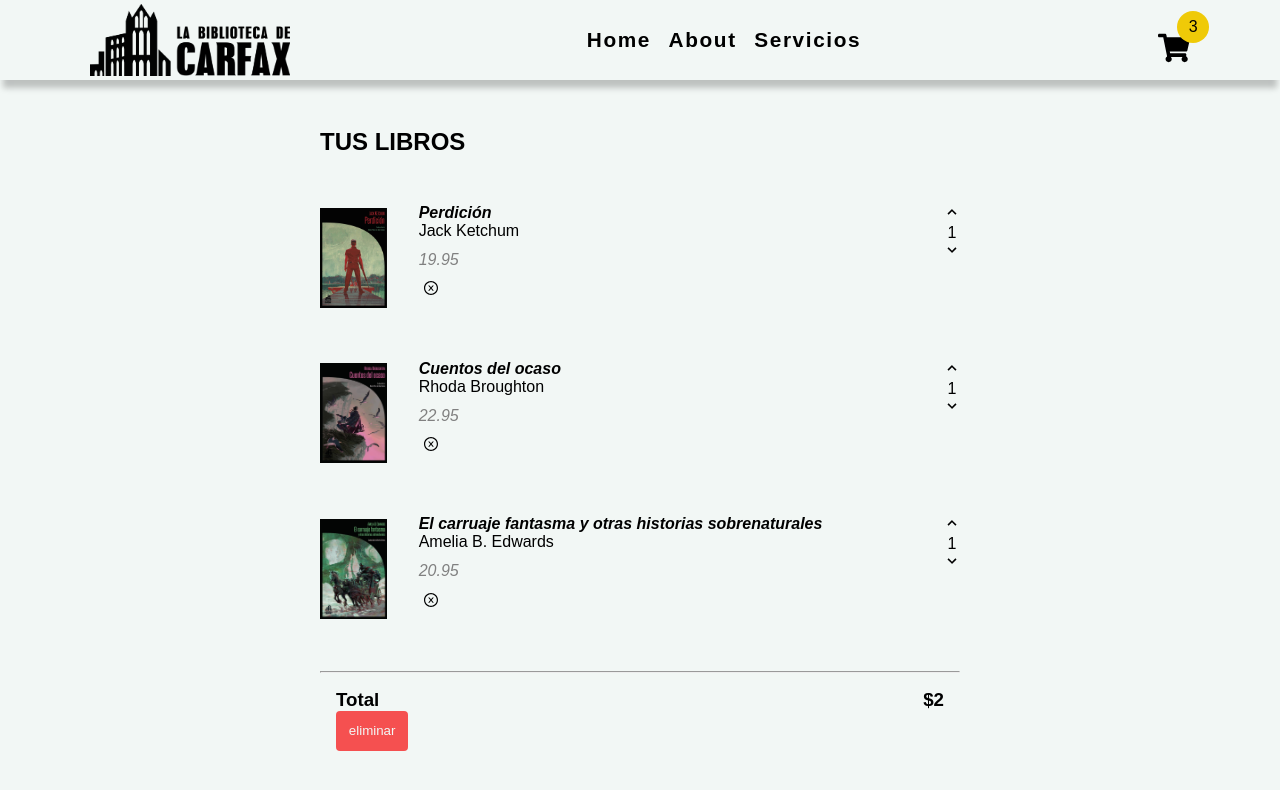
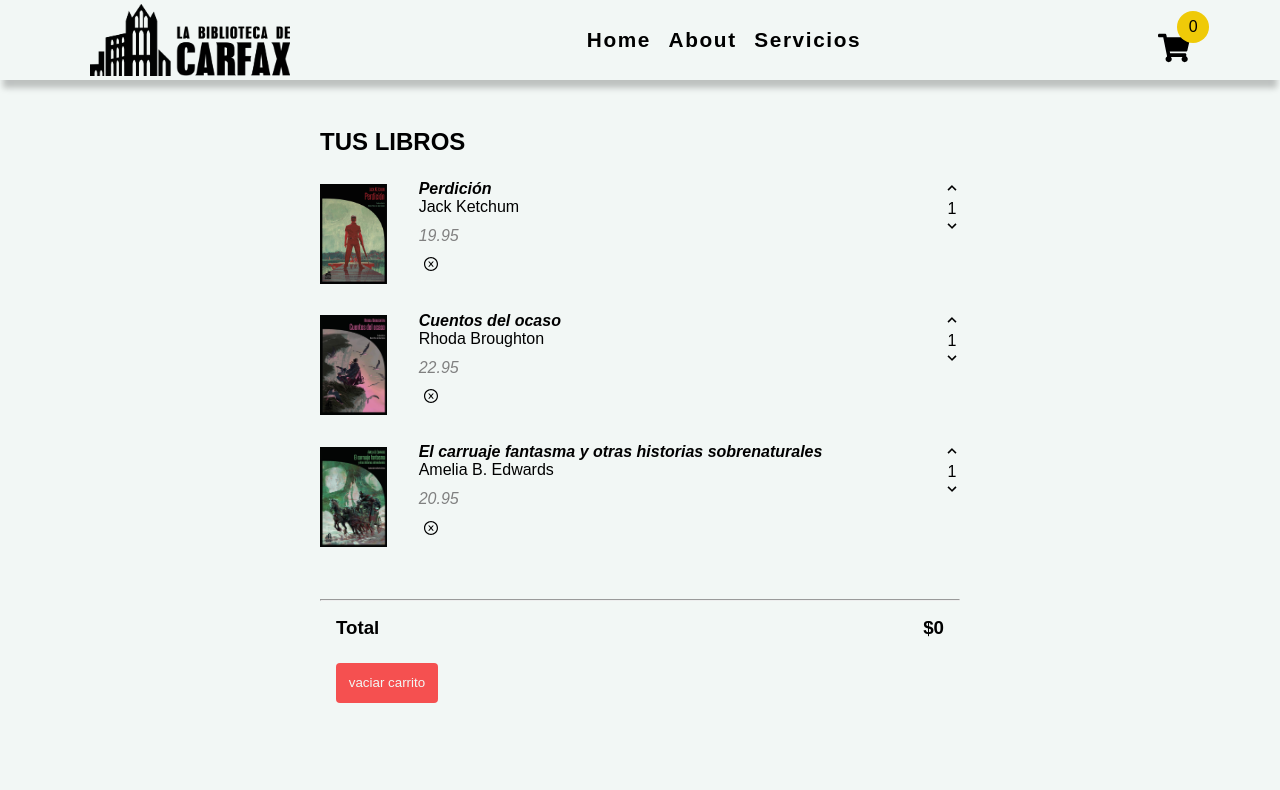
Before and after one commit to Ciriero/Shopping_cart, a React (Create React App) app: page / in a window 1280 px wide. Shown: the top 790 px of the page. Built offline with nearby package versions, Linux system fonts and the light colour scheme.

Commit message:
reducer/deleteall

```diff
--- a/src/components/Cart.js
+++ b/src/components/Cart.js
@@ -2,8 +2,18 @@ import React from "react";
 import books from "../data/books";
 import CartItem from "./CartItem";
 import { CartContainer, ButtonRmv } from "../styles/Cart.styles";
+import { useGlobalContext } from "../context/context";
 
 const Cart = () => {
+  const { cart, total, deleleteAllBooks } = useGlobalContext();
+  if (cart.length === 0) {
+    return (
+      <CartContainer>
+        <h2>TUS LIBROS</h2>
+        <h4 className="empty">Tu cesta está vacía</h4>
+      </CartContainer>
+    );
+  }
   return (
     <CartContainer>
       <h2>TUS LIBROS</h2>
@@ -14,9 +24,9 @@ const Cart = () => {
       <div className="total">
         <h3>
           Total
-            <span>$2</span>
+          <span>${total}</span>
         </h3>
-        <ButtonRmv>eliminar</ButtonRmv>
+        <ButtonRmv onClick={deleleteAllBooks}>vaciar carrito</ButtonRmv>
       </div>
     </CartContainer>
   );
--- a/src/components/Footer.js
+++ b/src/components/Footer.js
@@ -1,8 +1,10 @@
 import React from "react";
 import { FooterContainer } from "../styles/Footer.styles";
 import { FaShoppingCart, FaUserAlt, FaGift, FaBook } from "react-icons/fa";
+import { useGlobalContext } from "../context/context";
 
 const Footer = () => {
+  const {amount} = useGlobalContext()
   return (
     <FooterContainer>
       <div>
@@ -15,7 +17,7 @@ const Footer = () => {
         <FaUserAlt/>
       </div>
       <div className="number-container">
-        <span className="number">3</span>
+        <span className="number">{amount}</span>
         <FaShoppingCart/>
       </div>
     </FooterContainer>
--- a/src/components/Navbar.js
+++ b/src/components/Navbar.js
@@ -7,8 +7,10 @@ import logo from "../images/logo.png";
 import { NavCenter, NavContainer } from "../styles/Navbar.styles";
 import Footer from "./Footer";
 import Sidebar from "./Sidebar";
+import { useGlobalContext } from "../context/context";
 
 const Navbar = () => {
+  const {amount} = useGlobalContext()
   const [isOpen, setIsOpen] = useState(false);
 
   return (
@@ -30,7 +32,7 @@ const Navbar = () => {
           </ul>
           <div className="shop">
             <FaShoppingCart />
-            <p className="numero">3</p>
+            <p className="numero">{amount}</p>
           </div>
         </NavCenter>
       </NavContainer>
--- a/src/context/actions.js
+++ b/src/context/actions.js
@@ -0,0 +1 @@
+export const DELETE_ALL = "DELETE_ALL"
--- a/src/context/context.js
+++ b/src/context/context.js
@@ -1,18 +1,28 @@
 import { createContext, useContext, useReducer } from "react";
 import reducer from "./reducers";
-import items from "../data";
+import books from "../data";
+import { DELETE_ALL } from "./actions";
 
 const AppContext = createContext();
 const initialState = {
-  cart: items,
+  cart: books,
   amount: 0,
   total: 0,
 };
 
 const AppProvider = ({ children }) => {
   const [state, dispatch] = useReducer(reducer, initialState);
+
+  const deleleteAllBooks = () => {
+    dispatch({
+      type: DELETE_ALL,
+    });
+  };
+
   return (
-    <AppContext.Provider value={{...state}}>{children}</AppContext.Provider>
+    <AppContext.Provider value={{ ...state, deleleteAllBooks }}>
+      {children}
+    </AppContext.Provider>
   );
 };
 
--- a/src/context/reducers.js
+++ b/src/context/reducers.js
@@ -1,3 +1,16 @@
-const reducer = (state, action) => {}
+import { DELETE_ALL } from "./actions";
 
-export default reducer
+const reducer = (state, action) => {
+  switch (action.type) {
+    case DELETE_ALL:
+      return {
+        ...state,
+        cart: [],
+      };
+
+    default:
+      return state;
+  }
+};
+
+export default reducer;
--- a/src/index.css
+++ b/src/index.css
@@ -13,6 +13,7 @@
 html {
   height: 100%;
 }
+
 
 :root {
   --var-bg: #efca08;
--- a/src/styles/Cart.styles.js
+++ b/src/styles/Cart.styles.js
@@ -2,8 +2,14 @@ import styled from "styled-components";
 
 export const CartContainer = styled.section`
   width: 400px;
-  height: 100vh;
+  height: 95vh;
   margin: 3rem auto;
+  .empty{
+    font-size: 1rem;
+    margin-top: 4rem;
+    color: var(--clr-red);
+    letter-spacing: 0.2rem;
+  }
   hr {
     margin-top: 3rem;
   }
@@ -13,17 +19,20 @@ export const CartContainer = styled.section`
       display: flex;
       justify-content: space-between;
     }
+
   }
   @media screen and (min-width: 800px) {
     width: 80vh;
-    max-height: 70vh;
     max-width: 80vw;
     margin: 3rem auto;
+    .empty {
+        font-size: 2rem;
+    }
   }
 `;
 
 export const ButtonRmv = styled.button`
-  margin-bottom: 3rem;
+  margin-top: 1.5rem;
   border: none;
   padding: 0.8rem;
   border-radius: 0.25rem;
@@ -40,7 +49,7 @@ export const ButtonRmv = styled.button`
 `;
 
 export const CartItems = styled.article`
-  margin-top: 3rem;
+  margin-top: 1.5rem;
   display: flex;
   justify-content: space-between;
   .image {
```
Lines whose indentation alone changed are shown as unchanged.
